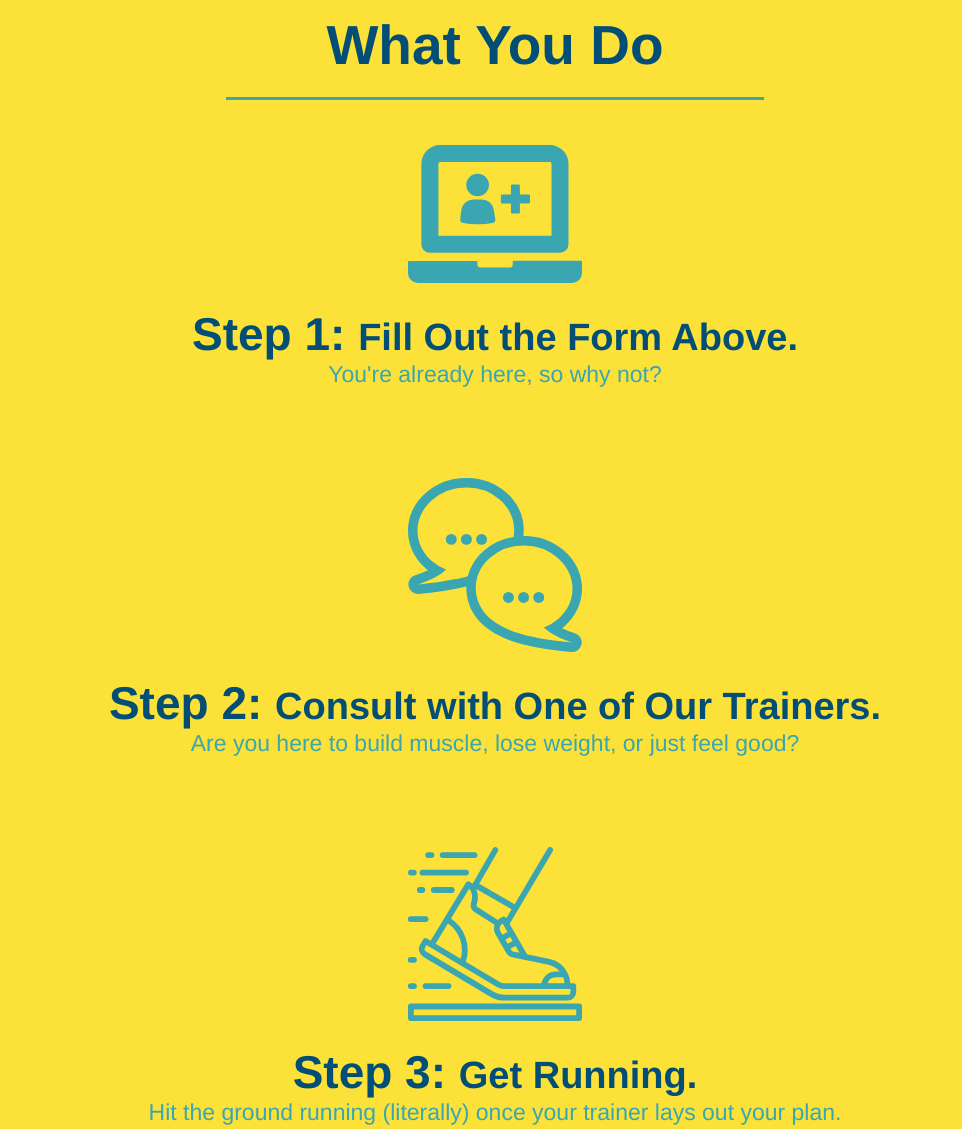
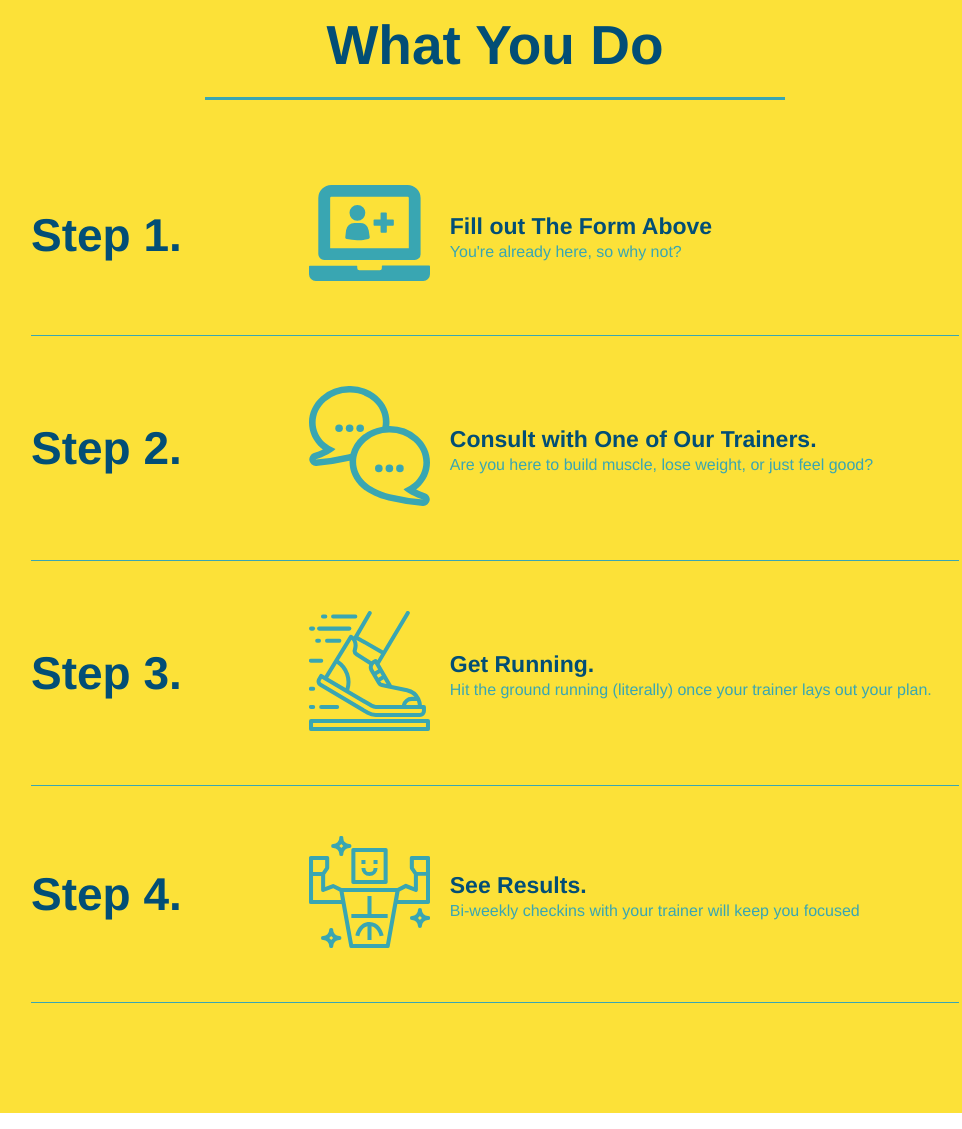
Before and after one commit to jljohnson1454/run-buddy, a plain HTML site: page index.html in a window 1280 px wide. Shown: the part 1200-2329 px from the top of the page, without its empty margins (145-1107 px from the left). Drawn offline with Linux system fonts and the light colour scheme.

Commit message:
add flexbox to the steps

```diff
--- a/assets/css/style.css
+++ b/assets/css/style.css
@@ -159,32 +159,39 @@ header {
     font-size: 16px;
   }
 
-  .intro {
-    text-align: center;
-  }
-
-
   .intro p {
     line-height: 1.7;
     color: #39a6b2;
     width: 80%;
     font-size: 20px;
     margin: 0 auto;
+    text-align: center;
   }
 
   .steps {
-    text-align: center;
     background: #fce138;
+  }
+
+  .step{
+    margin: 50px auto;
+    padding-bottom: 50px;
+    width: 80%;
+    border-bottom: 1px solid #39a6b2;
+    display: flex;
+    flex-wrap: wrap;
+    align-items: center;
+    justify-content: space-between;
   }
 
 
   .section-title {
     font-size: 55px;
     color: #024e76;
-    margin-bottom: 35px;
-    padding: 0 100px 20px 100px;
-    display: inline-block;
     border-bottom: 3px solid;
+    padding-bottom: 20px;
+    text-align: center;
+    margin: 0 auto 35px auto;
+    width: 50%;
   }
 
   .primary-border {
@@ -195,33 +202,39 @@ header {
     border-color: #39a6b2
   }
 
-  .steps div {
-    margin-bottom: 80px;
+
+  .step h3 {
+    color: #024e76;
+    font-size: 46px;
+    flex: 1 30%;
   }
 
-  .steps img {
-    width: 15%;
-    margin: 10px 0;
+  .step-text h4 {
+    color: #024e76;
+    font-size: 23px;
+    line-height: 1.5;
   }
 
-  .steps h3 {
-    color: #024e76;
-    font-size: 46px;
-    margin-top: 10px;
+  .step-info {
+    flex: 2 70%;
+    display: flex;
+    flex-wrap: wrap;
+    align-items: center;
   }
 
-  .steps p {
-    color: #39a6b2;
-    font-size: 23px;
+  .step-img {
+    flex: 1 12%;
+    margin-right: 20px;
   }
 
-  .steps span {
-    font-size: 38px;
+  .step-img img {
+    max-width: 100%;
   }
 
-  .trainers {
-    text-align: center;
+  .step-text {
+    flex: 12;
   }
+
 
   .trainer {
     width: 900px;
@@ -270,7 +283,6 @@ header {
 
   .contact {
     background-color: #024e76;
-    text-align: center;
   }
 
 .contact h2 {
@@ -307,4 +319,8 @@ header {
   color: #fce138;
 }
 
+.flex-row {
+  display: flex;
+}
+
 /*REACH OUT STYLES END */
--- a/index.html
+++ b/index.html
@@ -74,65 +74,85 @@
 
 
         <section id="what-we-do" class="intro">
+            <div class="flex-row">
             <h2 class="section-title primary-border">What We Do</h2>
+            </div>
+            <div class="flex-row">
             <p>butcher selfies chambray shabby chic gentrify readmade yr Echo Park XOX
                 Tumblr normcore Banksy direct trade Blue Bottle chillwave you probably haven't heard of them
                 single-origin coffee Vice fanny pack fixie 0dd Future Austin fingerstache pickled twee synth
                 Anderson Thundercats viral bitters flannel meggins narwhal Marfa Schlitz
                 sustainable Intelligentsia umami deep v craft
             </p>
+        </div>
         </section>
 
 
         <section id="what-you-do" class="steps">
+            <div class="flex-row">
             <h2 class="section-title secondary-border">What You Do</h2>
-            <div>
-                <!-- insert this img element -->
-                <img src="./assets/images/step-1.svg" alt=""/>
-
-                <h3>
-                    Step 1: <span>Fill Out the Form Above.</span>
-                </h3>
-                <p>
-                    You're already here, so why not?
-                </p>
             </div>
 
-            <div>
-                <img src="./assets/images/step-2.svg" alt=""/>
-                <h3>
-                    Step 2: <span>Consult with One of Our Trainers.</span>
-                </h3>
-                <p>
-                    Are you here to build muscle, lose weight, or just feel good?
-                </p>
+                <div class="step">
+                    <h3>Step 1.</h3>
+                    <div class="step-info">
+                        <div class="step-img">
+                            <img src="./assets/images/step-1.svg" alt="" />
+                        </div>
+                        <div class="step-text">
+                            <h4>Fill out The Form Above</h4>
+                            <p>You're already here, so why not?</p>
+                        </div>
+                    </div>
+                </div>
+
+
+            <div class="step">
+                <h3>Step 2.</h3>
+                <div class="step-info">
+                    <div class="step-img">
+                        <img src="./assets/images/step-2.svg" alt="" />
+                    </div>
+                    <div class="step-text">
+                        <h4>Consult with One of Our Trainers.</h4>
+                        <p>Are you here to build muscle, lose weight, or just feel good?</p>
+                    </div>
+                </div>
             </div>
 
-            <div>
-                <img src="assets/images/step-3.svg" alt=""/>
-                <h3>
-                    Step 3: <span>Get Running.</span>
-                </h3>
-                <p>
-                    Hit the ground running (literally) once your trainer lays out your plan.
-                </p>
+
+            <div class="step">
+                <h3>Step 3.</h3>
+                <div class="step-info">
+                    <div class="step-img">
+                        <img src="assets/images/step-3.svg" alt="">
+                    </div>
+                    <div class="step-text">
+                        <h4>Get Running.</h4>
+                        <p>Hit the ground running (literally) once your trainer lays out your plan.</p>
+                    </div>
+                </div>
             </div>
 
-            <div>
-                <img src="assets/images/step-4.svg" alt=""/>
-                <h3>
-                    Step 4: <span>See Results.</span>
-                </h3>
-                <p>
-                    Bi-weekly checkins with your trainer will keep you focused
-                </p>
+            <div class="step">
+                <h3>Step 4.</h3>
+                <div class="step-info">
+                    <div class="step-img">
+                        <img src="assets/images/step-4.svg" alt="" />
+                    </div>
+                    <div class="step-text">
+                        <h4>See Results.</h4>
+                        <p>Bi-weekly checkins with your trainer will keep you focused</p>
+                    </div>
+                </div>
+            </div>
 
-            </div>
         </section>
 
-
         <section id="your-trainers" class="trainers">
+            <div class="flex-row">
             <h2 class="section-title primary-border">Meet The Trainers</h2>
+            </div>
             <article class="trainer">
                 <img src="assets/images/trainer-1.jpg" alt="Arron Stephen in his workout clothes, ready to pump iron"/>
                 <div class="trainer-bio text-left">
@@ -186,7 +206,9 @@
 
 
         <section id="reach-out" class="contact">
+            <div class="flex-row">
             <h2 class="section-title secondary-border">Reach Out</h2>
+            </div>
             <div class="contact-info">
 
                 <iframe src="https://www.google.com/maps/embed?pb=!1m18!1m12!1m3!1d3448.039097095213!2d-97.81794979999995!3d30.207431550000013!2m3!1f0!2f0!3f0!3m2!1i1024!2i768!4f13.1!3m3!1m2!1s0x865b4b7cb3a94345%3A0xe145b24cdc84abaf!2s2809%20W%20William%20Cannon%20Dr%2C%20Austin%2C%20TX%2078745!5e0!3m2!1sen!2sus!4v1628129876883!5m2!1sen!2sus"
```
